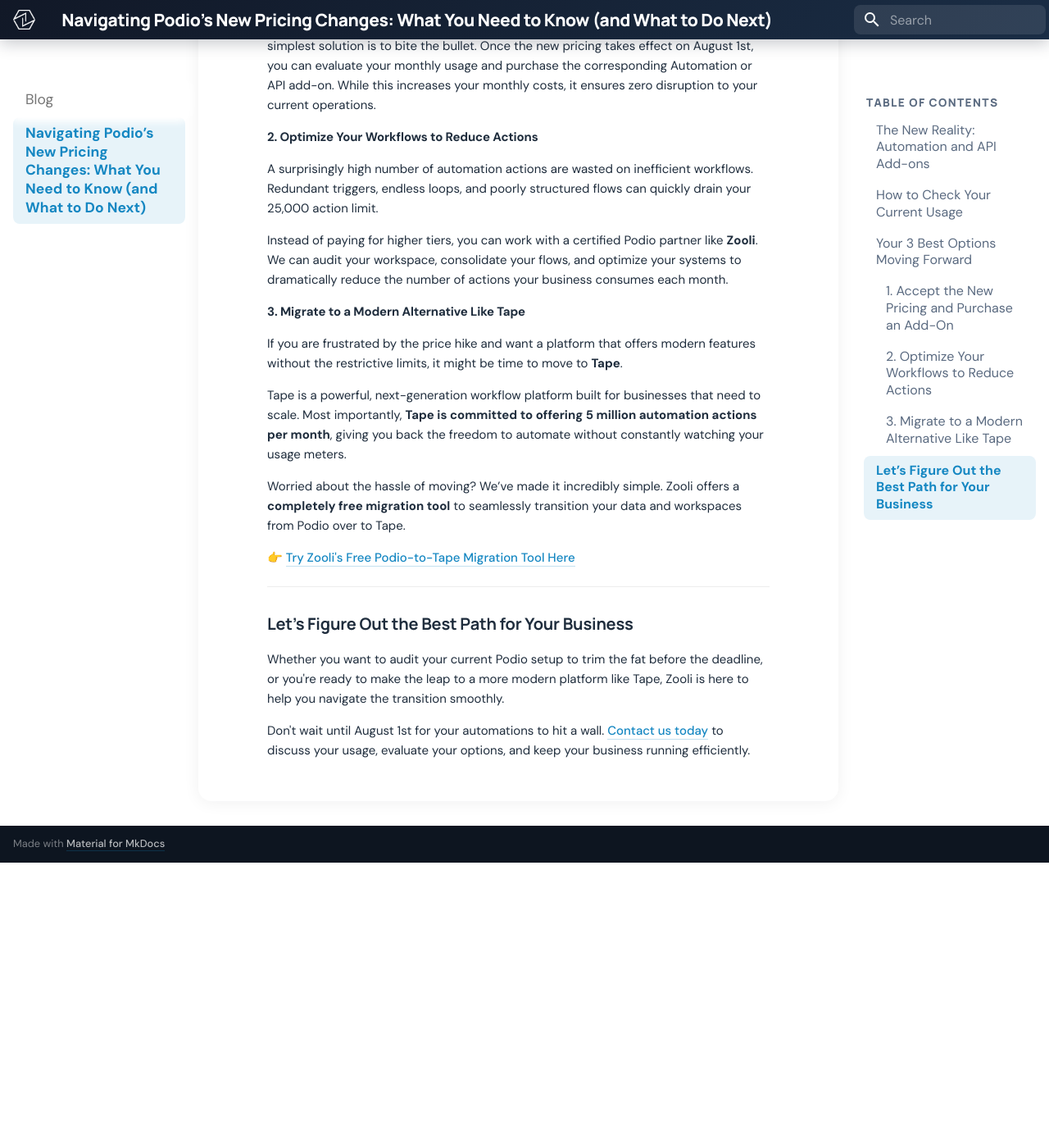
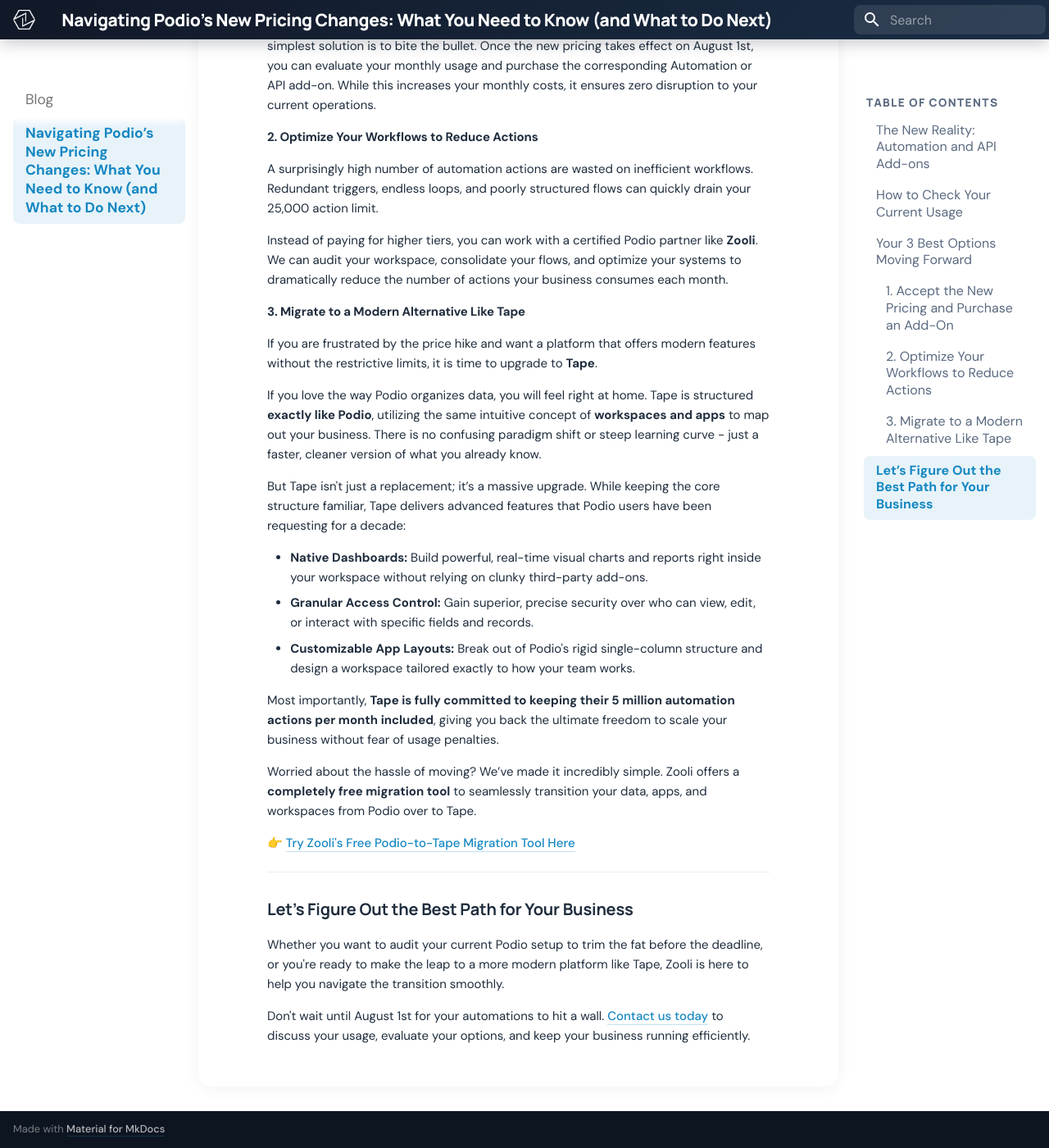
Before and after one commit to Zooli-LLC/Documentation, an MkDocs documentation site: the page built from docs/blog/podio-pricing-update.md, in a window 1280 px wide and 1400 px high, scrolled down 1587 px. Shown: the whole window at 82% size. Built offline with MkDocs 1.6.1 and Material for MkDocs 9.7.7, drawn with Linux system fonts in a browser that asks for light colours; before the commit the page ends 2639 px from its top, so only the background shows below that.

Commit message:
Update podio-pricing-update.md

```diff
--- a/docs/blog/podio-pricing-update.md
+++ b/docs/blog/podio-pricing-update.md
@@ -46,11 +46,19 @@
 Instead of paying for higher tiers, you can work with a certified Podio partner like **Zooli**. We can audit your workspace, consolidate your flows, and optimize your systems to dramatically reduce the number of actions your business consumes each month.
 
 #### 3. Migrate to a Modern Alternative Like Tape
-If you are frustrated by the price hike and want a platform that offers modern features without the restrictive limits, it might be time to move to **Tape**.
+If you are frustrated by the price hike and want a platform that offers modern features without the restrictive limits, it is time to upgrade to **Tape**.
 
-Tape is a powerful, next-generation workflow platform built for businesses that need to scale. Most importantly, **Tape is committed to offering 5 million automation actions per month**, giving you back the freedom to automate without constantly watching your usage meters.
+If you love the way Podio organizes data, you will feel right at home. Tape is structured **exactly like Podio**, utilizing the same intuitive concept of **workspaces and apps** to map out your business. There is no confusing paradigm shift or steep learning curve - just a faster, cleaner version of what you already know.
 
-Worried about the hassle of moving? We’ve made it incredibly simple. Zooli offers a **completely free migration tool** to seamlessly transition your data and workspaces from Podio over to Tape.
+But Tape isn't just a replacement; it’s a massive upgrade. While keeping the core structure familiar, Tape delivers advanced features that Podio users have been requesting for a decade:
+
+* **Native Dashboards:** Build powerful, real-time visual charts and reports right inside your workspace without relying on clunky third-party add-ons.
+* **Granular Access Control:** Gain superior, precise security over who can view, edit, or interact with specific fields and records.
+* **Customizable App Layouts:** Break out of Podio's rigid single-column structure and design a workspace tailored exactly to how your team works.
+
+Most importantly, **Tape is fully committed to keeping their 5 million automation actions per month included**, giving you back the ultimate freedom to scale your business without fear of usage penalties.
+
+Worried about the hassle of moving? We’ve made it incredibly simple. Zooli offers a **completely free migration tool** to seamlessly transition your data, apps, and workspaces from Podio over to Tape.
 
 👉 **[Try Zooli's Free Podio-to-Tape Migration Tool Here](https://zooli.io/podio2tape.html)**
 
```
